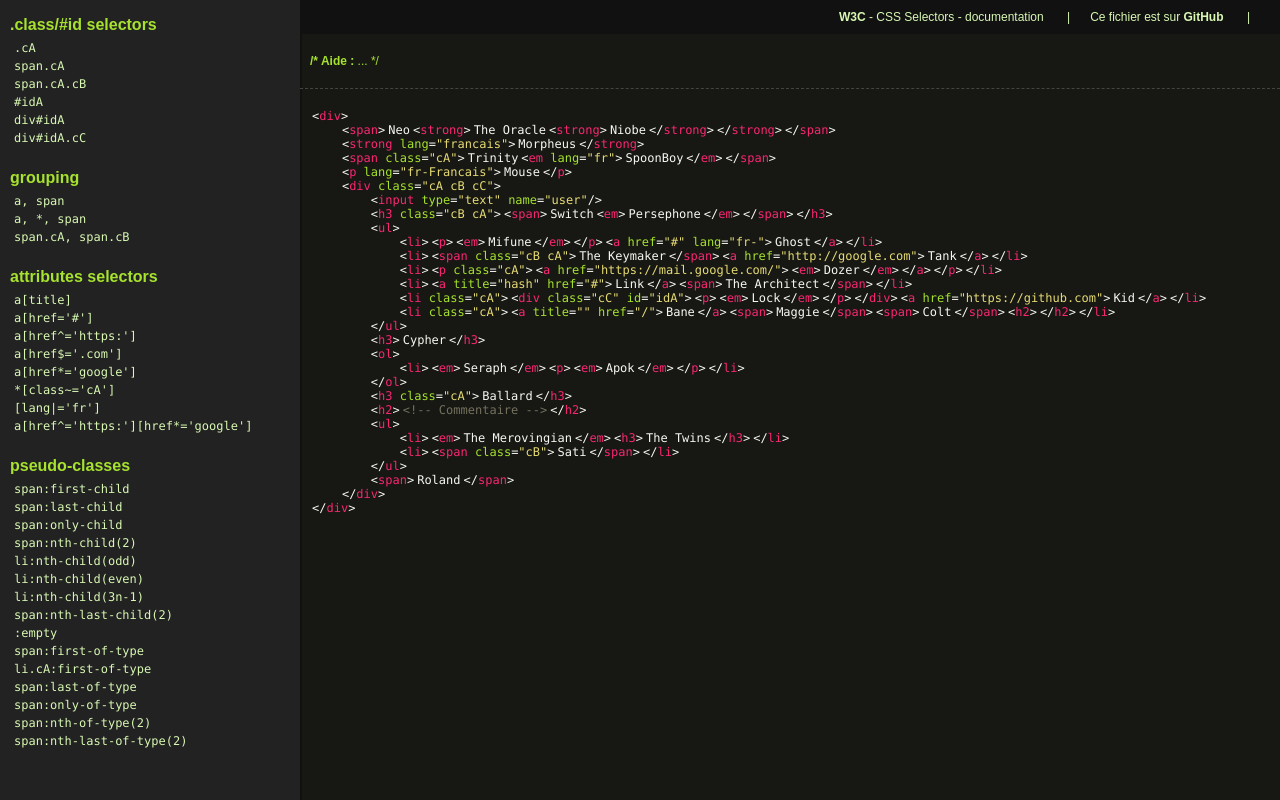
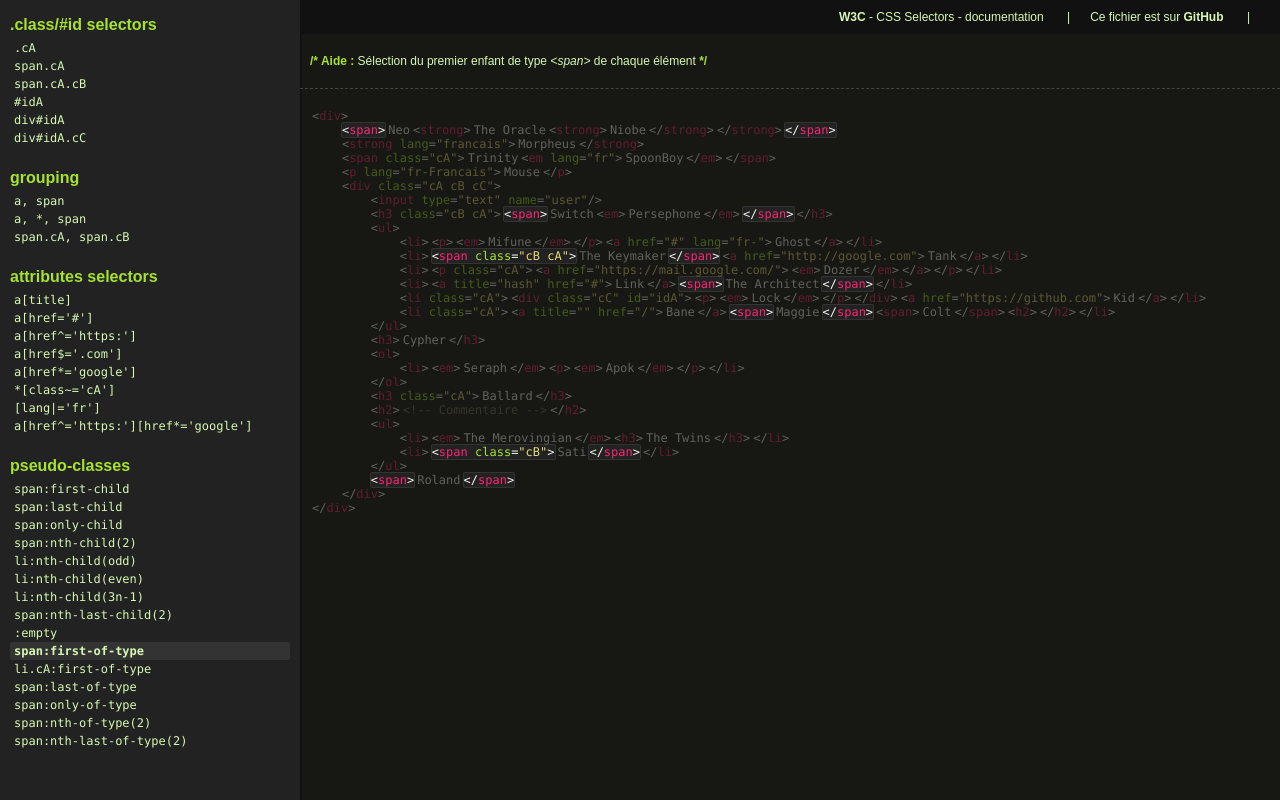
Before and after one commit to mr21/learncss, a plain HTML site: page index.html in a window 1280 px wide. Both pictures are taken after a click on the link "span:first-of-type". Drawn offline with Linux system fonts and the light colour scheme.

Commit message:
Plus besoin de del/addClasse

```diff
--- a/index.html
+++ b/index.html
@@ -42,13 +42,10 @@ ul#menu li + li:before { content:'|'; margin:0 20px; }
 .node .tag    { color:#f92672; }
 .node .attr   { color:#a6e22e; }
 .node .value  { color:#e6db74; }
-#html.selected .node          { opacity:0.33; }
-#html.selected .node.selected { opacity:1; background:#222; border-color:#333; }
+#html[selected='1'] .node               { opacity:0.33; }
+#html[selected='1'] .node[selected='1'] { opacity:1.00; background:#222; border-color:#333; }
 </style>
-<script type="text/javascript" src="../JsExt/ClassName.js"></script>
 <script type="text/javascript">
-
-function lg(s) { console.log(s); }
 
 function isOrphanTag(tag) {
 	return tag === 'INPUT'
@@ -110,18 +107,14 @@ function list(node) {
 }
 
 function selectDOM(selector) {
-	var fn;
-	if (!selector) {
-		fn = '_delClass';
-	} else {
-		fn = '_addClass';
+	var selected = !!selector * 1;
+	if (selector)
 		selectDOM.elems = demoCode.querySelectorAll(selector);
-	}
 	if (selectDOM.elems) {
-		htmlDiv[fn]('selected');
+		htmlDiv.setAttribute('selected', selected);
 		for (var i = 0, e; e = selectDOM.elems[i]; ++i) {
-			if (e._span[0]) e._span[0][fn]('selected');
-			if (e._span[1]) e._span[1][fn]('selected');
+			if (e._span[0]) e._span[0].setAttribute('selected', selected);
+			if (e._span[1]) e._span[1].setAttribute('selected', selected);
 		}
 		if (!selector)
 			selectDOM.elems = null;
@@ -141,12 +134,12 @@ window.onload = function() {
 		a.onclick = function() {
 			selectDOM();
 			if (linkSelected)
-				linkSelected._delClass('selected');
+				linkSelected.className = '';
 			if (linkSelected === this) {
 				linkSelected = null;
 				helpDiv.innerHTML = '';
 			} else {
-				this._addClass('selected');
+				this.className = 'selected';
 				helpDiv.innerHTML = this._helpStr;
 				selectDOM(this.innerHTML.replace(/&gt;/g, '>'));
 				linkSelected = this;
```
